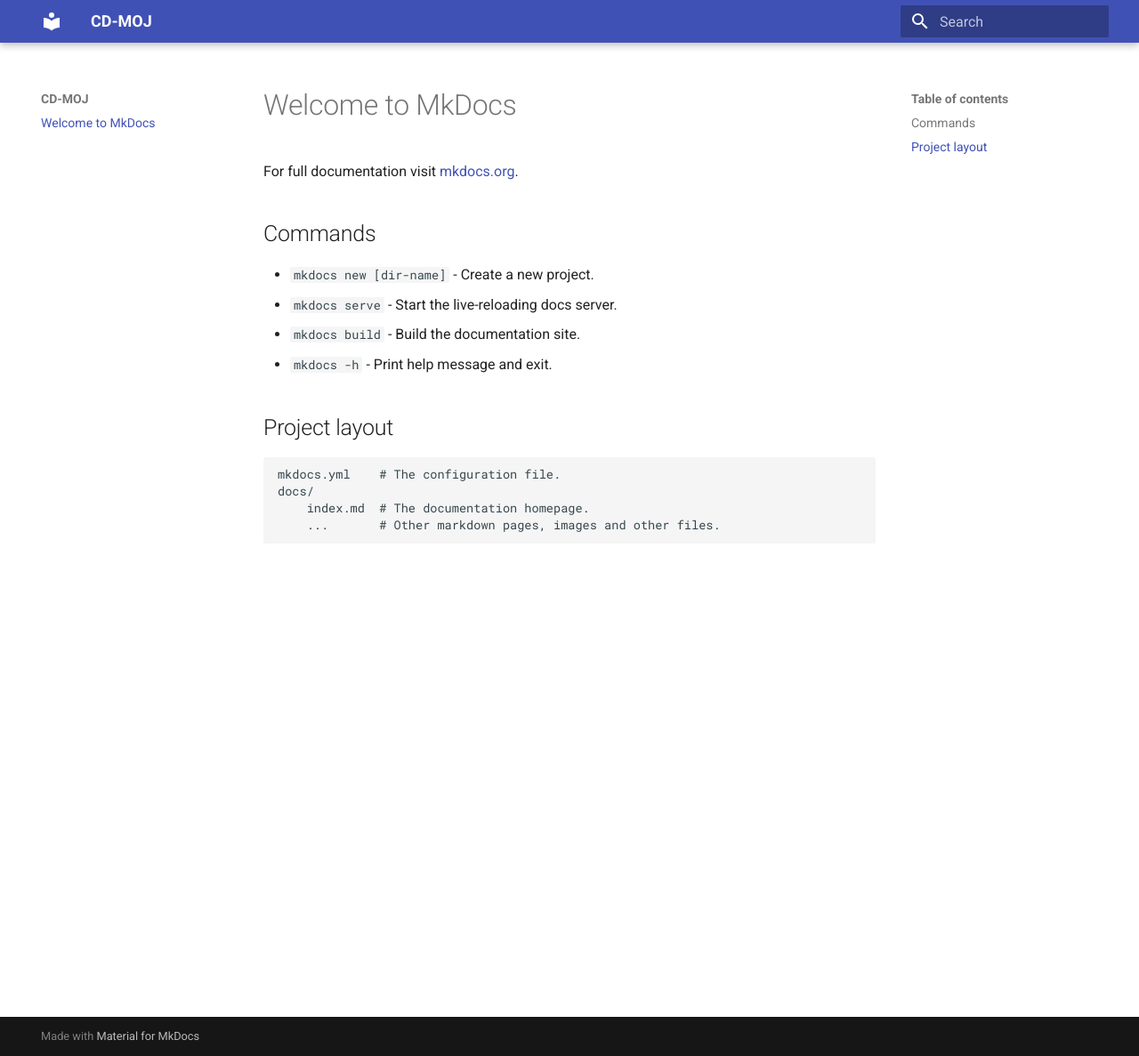
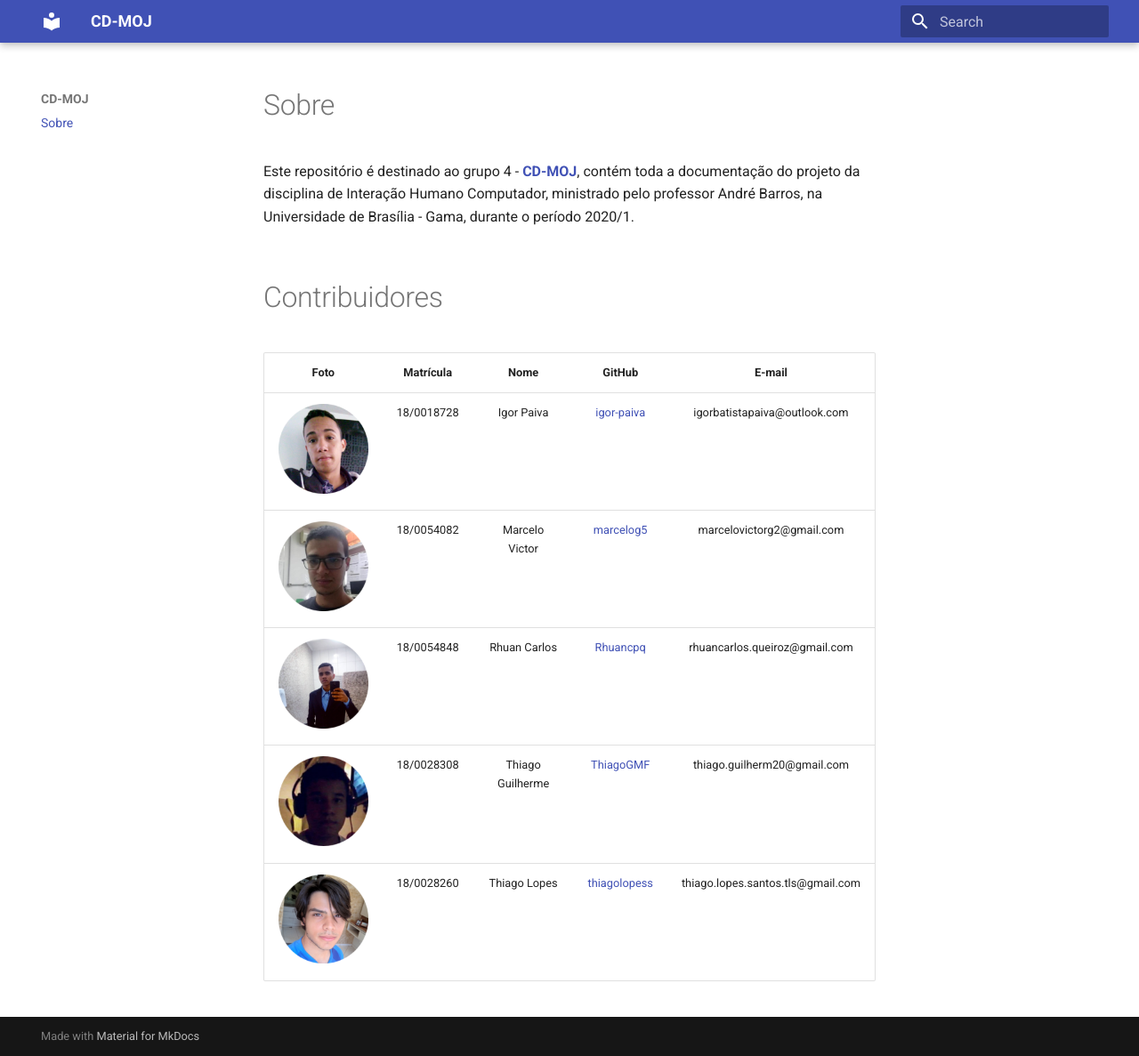
Before and after one commit to Interacao-Humano-Computador/2020.1-CD-MOJ, an MkDocs documentation site: the page built from docs/index.md, in a window 1280 px wide and 1187 px high. Shown: the whole window at 89% size. Built offline with MkDocs 1.6.1 and Material for MkDocs 9.7.7, drawn with Linux system fonts in a browser that asks for light colours.

Commit message:
Atualização do pages
Co-authored-by: igor-paiva <igorbatistapaiva@outlook.com>
Co-authored-by: marcelog5 <marcelovictorg2@gmail.com>

```diff
--- a/docs/index.md
+++ b/docs/index.md
@@ -1,17 +1,15 @@
-# Welcome to MkDocs
+# Sobre
 
-For full documentation visit [mkdocs.org](https://www.mkdocs.org).
+Este repositório é destinado ao grupo 4 - [**CD-MOJ**](https://moj.naquadah.com.br/), contém toda a documentação do projeto da disciplina de Interação Humano Computador, ministrado pelo professor André Barros, na Universidade de Brasília - Gama, durante o período 2020/1.
 
-## Commands
+<br />
 
-* `mkdocs new [dir-name]` - Create a new project.
-* `mkdocs serve` - Start the live-reloading docs server.
-* `mkdocs build` - Build the documentation site.
-* `mkdocs -h` - Print help message and exit.
+# Contribuidores
 
-## Project layout
-
-    mkdocs.yml    # The configuration file.
-    docs/
-        index.md  # The documentation homepage.
-        ...       # Other markdown pages, images and other files.
+|Foto | Matrícula | Nome | GitHub | E-mail|
+|:--:|:--:|:--:|:--:|:--:|
+| ![Igor](assets/integrantes/Igor.png) | 18/0018728 | Igor Paiva | [igor-paiva](github.com/igor-paiva) |igorbatistapaiva@outlook.com|
+| ![Marcelo](assets/integrantes/Marcelo.png) | 18/0054082 | Marcelo Victor | [marcelog5](github.com/marcelog5)| marcelovictorg2@gmail.com
+| ![Rhuan](assets/integrantes/Rhuan.png) | 18/0054848 | Rhuan Carlos | [Rhuancpq](github.com/Rhuancpq) | rhuancarlos.queiroz@gmail.com
+| ![Thiago G](assets/integrantes/ThiagoG.png) | 18/0028308 | Thiago Guilherme | [ThiagoGMF](github.com/ThiagoGMF) | thiago.guilherm20@gmail.com
+| ![Thiago L](assets/integrantes/ThiagoL.png) | 18/0028260 | Thiago Lopes | [thiagolopess](github.com/thiagolopess) | thiago.lopes.santos.tls@gmail.com
```
Also changed, not shown: README.md (+5 -5 lines), docs/assets/integrantes/Igor.png (renamed from assets/integrantes/Igor.png), docs/assets/integrantes/Marcelo.png (renamed from assets/integrantes/Marcelo.png), docs/assets/integrantes/Rhuan.png (renamed from assets/integrantes/Rhuan.png), docs/assets/integrantes/ThiagoG.png (renamed from assets/integrantes/ThiagoG.png), docs/assets/integrantes/ThiagoL.png (renamed from assets/integrantes/ThiagoL.png).
